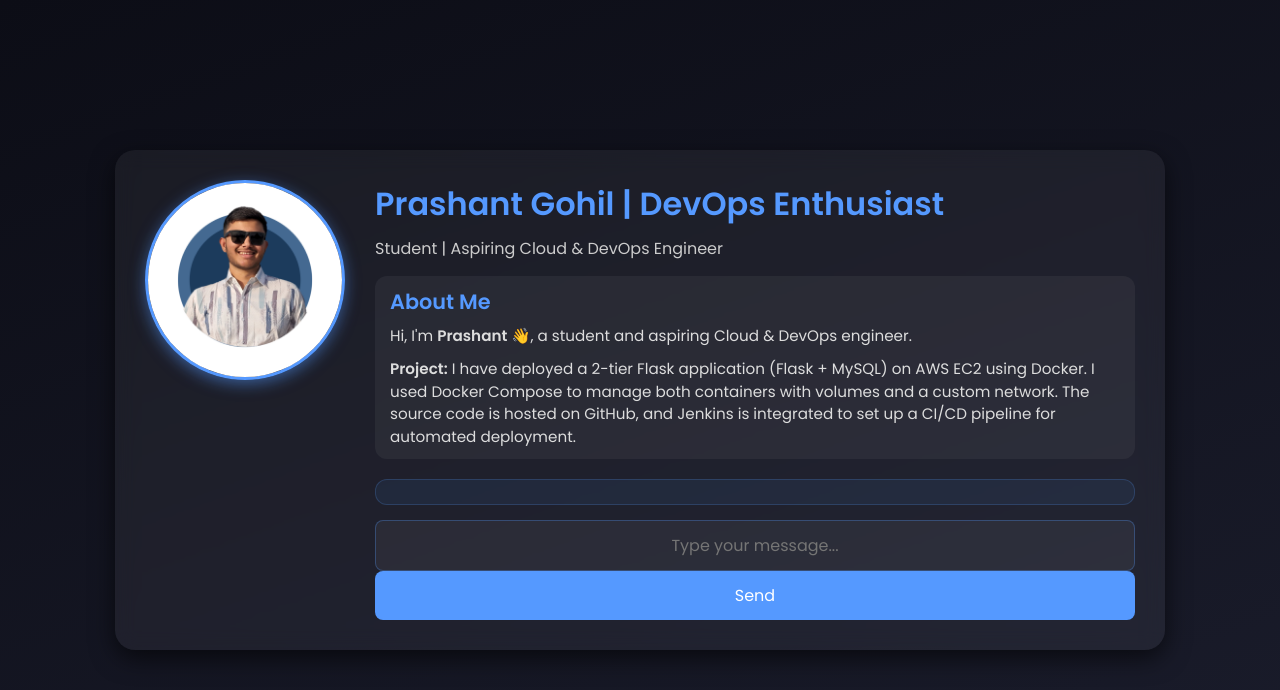
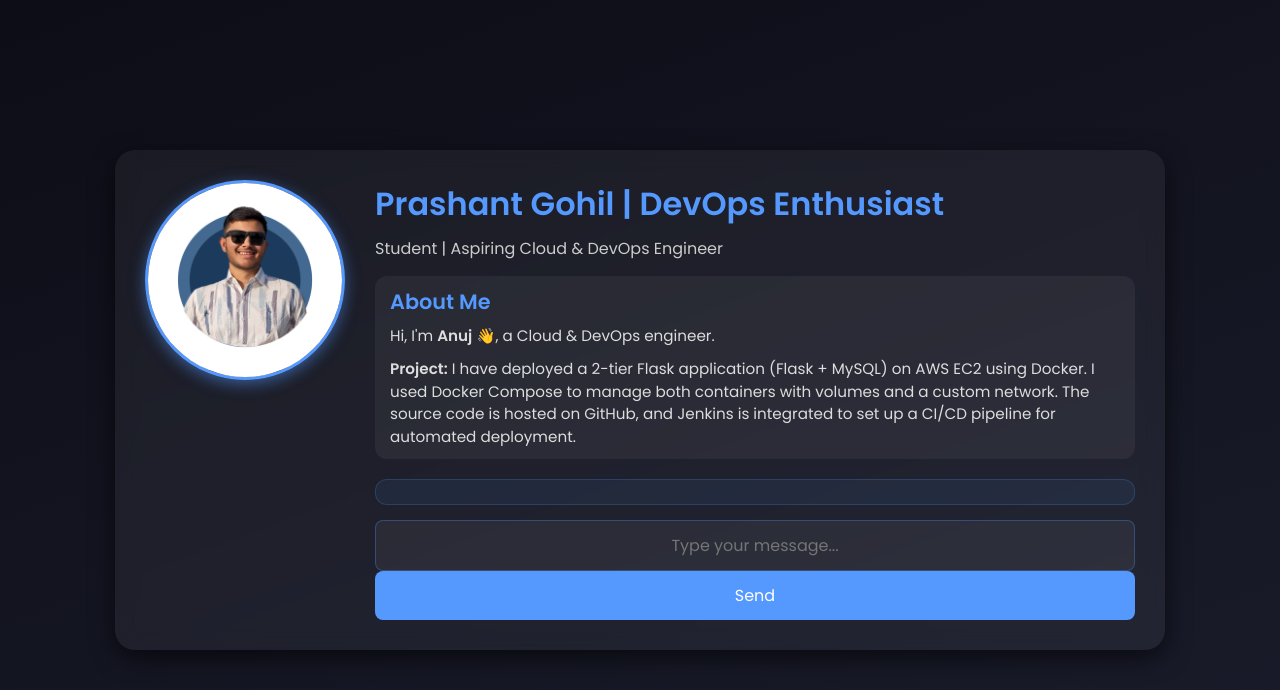
Before and after one commit to i-anuj/two-tier, a Flask app: page / in a window 1280 px wide. Shown: the top 690 px of the page. Run offline with Flask 3, Linux system fonts and the light colour scheme; data that the repository does not hold is empty; some libraries are stand-ins or nearby versions.

Commit message:
Update index.html
updated

```diff
--- a/DevOps-Project-Two-Tier-Flask-App/templates/index.html
+++ b/DevOps-Project-Two-Tier-Flask-App/templates/index.html
@@ -4,7 +4,7 @@
 <head>
     <meta charset="UTF-8">
     <meta name="viewport" content="width=device-width, initial-scale=1.0">
-    <title>Prashant | Flask App 🚀</title>
+    <title>Anuj | Flask App 🚀</title>
     <style>
         @import url('https://fonts.googleapis.com/css2?family=Poppins:wght@300;400;600&display=swap');
 
@@ -175,7 +175,7 @@
 
             <div class="about">
                 <h2>About Me</h2>
-                <p>Hi, I'm <b>Prashant</b> 👋, a student and aspiring Cloud & DevOps engineer.</p>
+                <p>Hi, I'm <b>Anuj</b> 👋, a Cloud & DevOps engineer.</p>
                 <p style="margin-top:10px;">
                     <b>Project:</b> I have deployed a 2-tier Flask application (Flask + MySQL) on AWS EC2 using Docker.
                     I used Docker Compose to manage both containers with volumes and a custom network.
```
